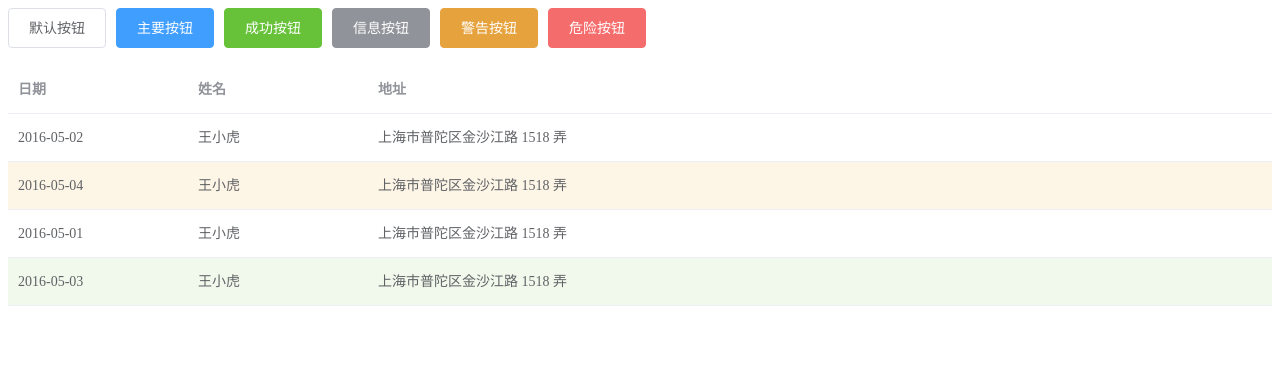
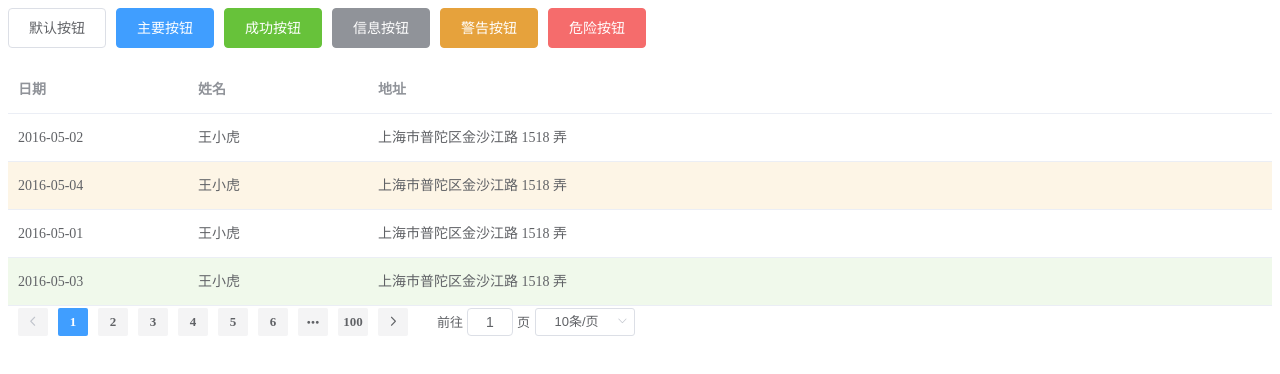
Before and after one commit to uChimaki-R/JavaLearning, a Vue app in the folder WebBase/FrontBase/Base4/vue-project/: page /#/ in a window 1280 px wide. Shown: the top 374 px of the page. Built offline with nearby package versions, Linux system fonts and the light colour scheme.

Commit message:
Pagination分页组件

```diff
--- a/WebBase/FrontBase/Base4/vue-project/src/views/element/ElementView.vue
+++ b/WebBase/FrontBase/Base4/vue-project/src/views/element/ElementView.vue
@@ -9,7 +9,9 @@
       <el-button type="warning">警告按钮</el-button>
       <el-button type="danger">危险按钮</el-button>
     </el-row>
-    <br>
+
+    <br />
+
     <!-- 表格 -->
     <el-table
       :data="tableData"
@@ -20,6 +22,16 @@
       <el-table-column prop="name" label="姓名" width="180"> </el-table-column>
       <el-table-column prop="address" label="地址"> </el-table-column>
     </el-table>
+
+    <!-- 分页组件 -->
+    <el-pagination
+      background
+      layout="prev, pager, next, jumper, sizes"
+      @size-change="handleSizeChange"
+      @current-change="handleCurrentChange"
+      :total="1000"
+    >
+    </el-pagination>
   </div>
 </template>
 
@@ -52,10 +64,19 @@ export default {
     };
   },
   methods: {
-    tableRowClassName({ rowIndex }) {
-      if (rowIndex === 1) {
+    // 每页展示数据数量变化时
+    handleSizeChange(val) {
+      console.log(`每页 ${val} 条`);
+    },
+    // 当前页码发生变化时
+    handleCurrentChange(val) {
+      console.log(`当前页: ${val}`);
+    },
+
+    tableRowClassName(item) {
+      if (item.rowIndex === 1) {
         return "warning-row";
-      } else if (rowIndex === 3) {
+      } else if (item.rowIndex === 3) {
         return "success-row";
       }
       return "";
```
